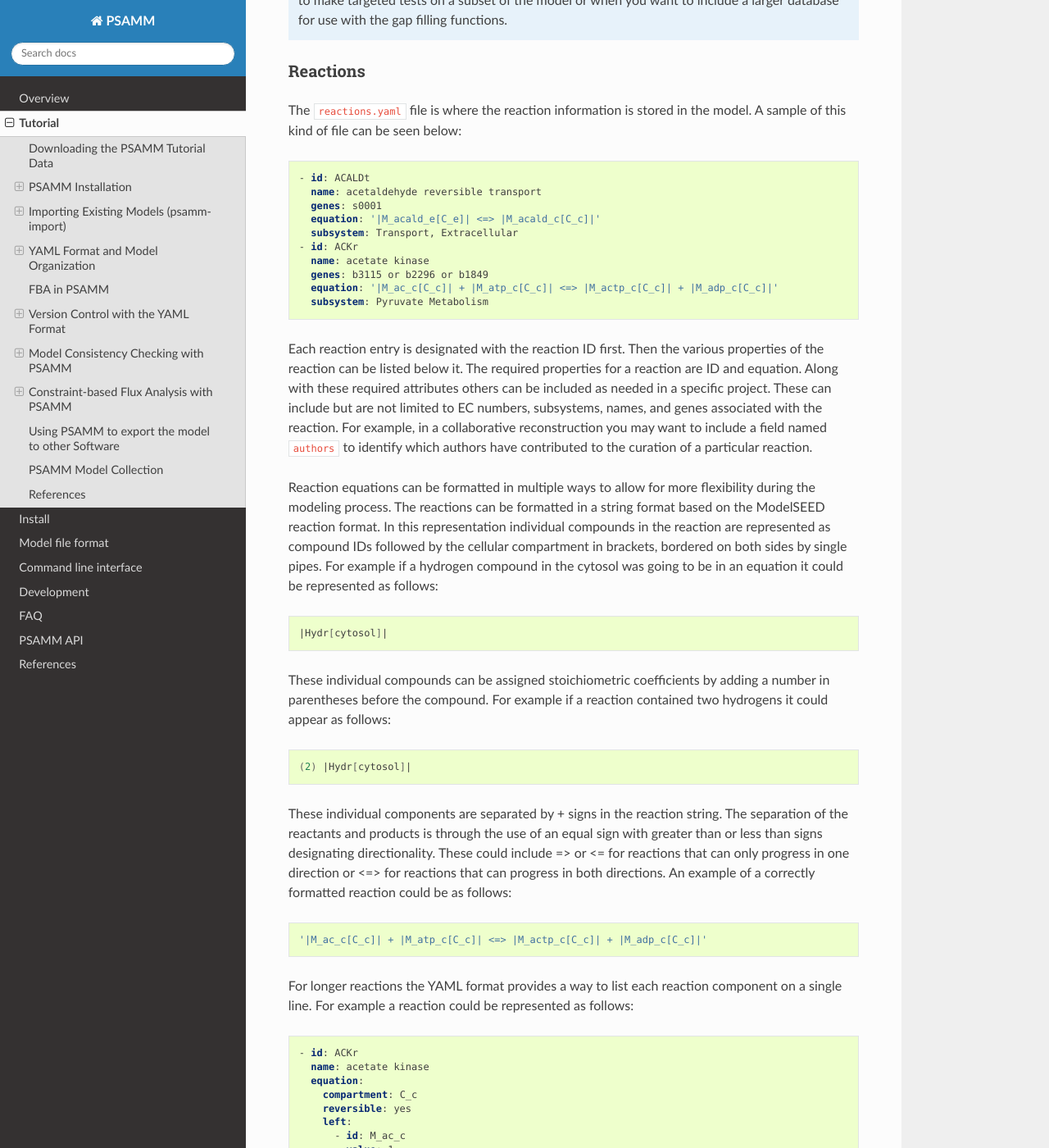
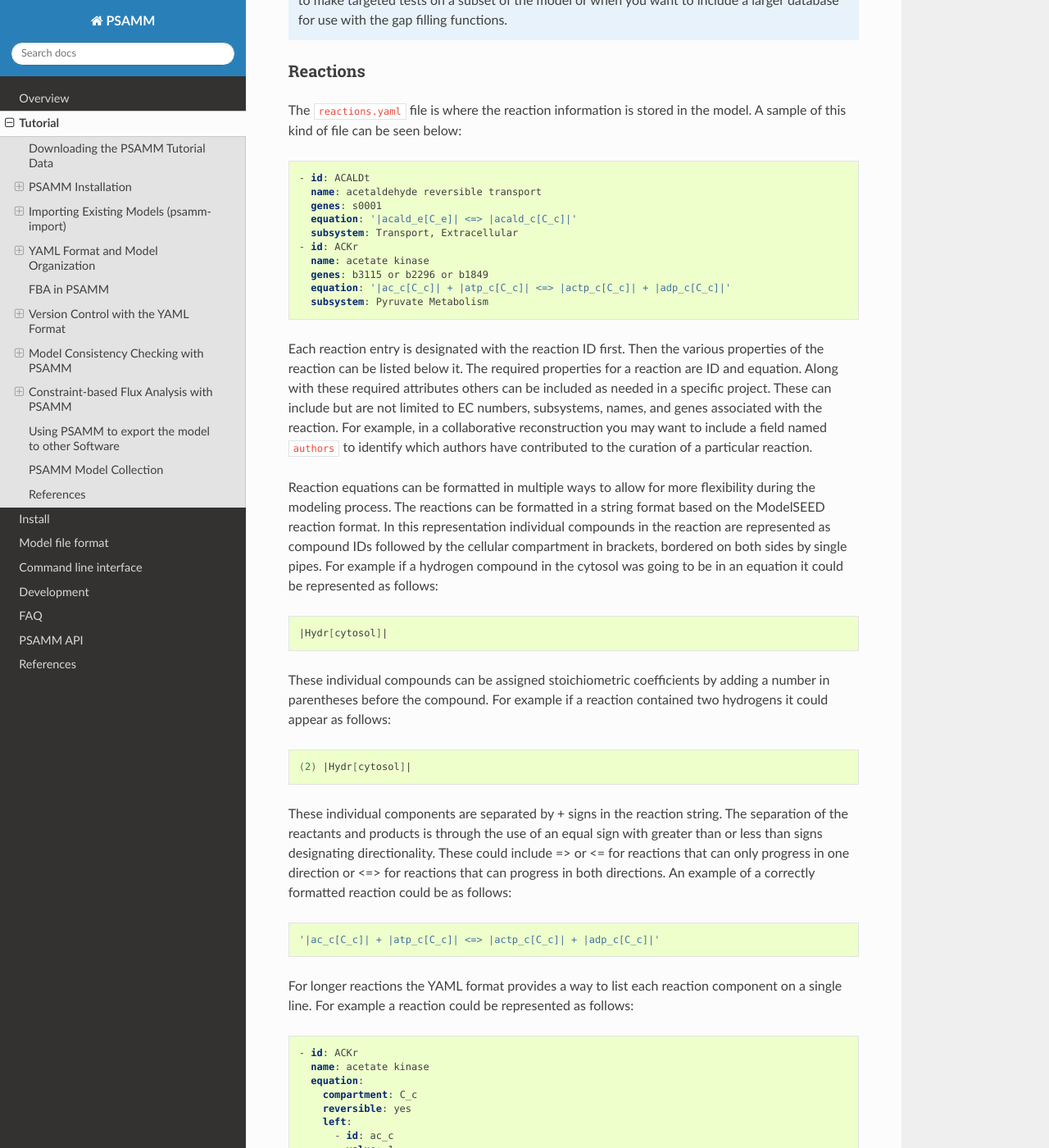
Before and after one commit to zhanglab/psamm, a Sphinx documentation site: the page built from docs/tutorial.rst, in a window 1280 px wide and 1400 px high, scrolled down 10316 px. Shown: the whole window at 82% size. Built offline with Sphinx 7.4.7 and the Read the Docs theme 2.0.0, drawn with Linux system fonts in a browser that asks for light colours; the version number could not be read and is left out; some of the changed text lies outside the part shown.

```diff
--- a/docs/tutorial.rst
+++ b/docs/tutorial.rst
@@ -337,8 +337,8 @@ give the basic statistics of the model and should look like this:
 .. code-block:: shell
 
     ...
-    WARNING: Species M_pyr_b was converted to boundary condition because of "_b" suffix
-    WARNING: Species M_succ_b was converted to boundary condition because of "_b" suffix
+    WARNING: Species pyr_b was converted to boundary condition because of "_b" suffix
+    WARNING: Species succ_b was converted to boundary condition because of "_b" suffix
     INFO: Detected biomass reaction: Biomass_Ecoli_core_w_GAM
     Model: Ecoli_core_model
     - Biomass reaction: Biomass_Ecoli_core_w_GAM
@@ -554,12 +554,12 @@ model. A sample of this kind of file can be seen below:
     - id: ACALDt
       name: acetaldehyde reversible transport
       genes: s0001
-      equation: '|M_acald_e[C_e]| <=> |M_acald_c[C_c]|'
+      equation: '|acald_e[C_e]| <=> |acald_c[C_c]|'
       subsystem: Transport, Extracellular
     - id: ACKr
       name: acetate kinase
       genes: b3115 or b2296 or b1849
-      equation: '|M_ac_c[C_c]| + |M_atp_c[C_c]| <=> |M_actp_c[C_c]| + |M_adp_c[C_c]|'
+      equation: '|ac_c[C_c]| + |atp_c[C_c]| <=> |actp_c[C_c]| + |adp_c[C_c]|'
       subsystem: Pyruvate Metabolism
 
 Each reaction entry is designated with the reaction ID first. Then the various
@@ -600,7 +600,7 @@ formatted reaction could be as follows:
 
 .. code-block:: shell
 
-    '|M_ac_c[C_c]| + |M_atp_c[C_c]| <=> |M_actp_c[C_c]| + |M_adp_c[C_c]|'
+    '|ac_c[C_c]| + |atp_c[C_c]| <=> |actp_c[C_c]| + |adp_c[C_c]|'
 
 For longer reactions the YAML format
 provides a way to list each reaction component on a single line. For example a
@@ -614,14 +614,14 @@ reaction could be represented as follows:
         compartment: C_c
         reversible: yes
         left:
-          - id: M_ac_c
+          - id: ac_c
             value: 1
-          - id: M_atp_c
+          - id: atp_c
             value: 1
         right:
-          - id: M_actp_c
+          - id: actp_c
             value: 1
-          - id: M_adp_c
+          - id: adp_c
             value: 1
       subsystem: Pyruvate Metabolism
 
@@ -638,7 +638,7 @@ property to the reaction like follows:
 
     - id: ACALDt
       name: acetaldehyde reversible transport
-      equation: '|M_acald_e[C_e]| <=> |M_acald_c[C_c]|'
+      equation: '|acald_e[C_e]| <=> |acald_c[C_c]|'
       subsystem: Transport, Extracellular
       genes: gene_0001
 
@@ -667,13 +667,13 @@ The ``compounds.yaml`` file is organized in the same way as the
 
 .. code-block:: yaml
 
-    - id: M_13dpg_c
+    - id: 13dpg_c
       name: 3-Phospho-D-glyceroyl-phosphate
       formula: C3H4O10P2
-    - id: M_2pg_c
+    - id: 2pg_c
       name: D-Glycerate-2-phosphate
       formula: C3H4O7P
-    - id: M_3pg_c
+    - id: 3pg_c
       name: 3-Phospho-D-glycerate
       formula: C3H4O7P
 
@@ -723,16 +723,16 @@ below.
     name: Default medium
     compartment: C_e
     compounds:
-    - id: M_ac_e
+    - id: ac_e
       reaction: EX_ac_e
       lower: 0.0
-    - id: M_acald_e
+    - id: acald_e
       reaction: EX_acald_e
       lower: 0.0
-    - id: M_akg_e
+    - id: akg_e
       reaction: EX_akg_e
       lower: 0.0
-    - id: M_co2_e
+    - id: co2_e
       reaction: EX_co2_e
 
 
@@ -1005,11 +1005,11 @@ would provide mannitol.
 
 .. code-block:: shell
 
-    FRUKIN	0.0	|M_fru_c[C_c]| + |ATP[C_c]| => |D-Fructose-6-phosphate[C_c]| + |ADP[C_c]| + |H[C_c]|
-    MANNI1PDEH	0.0	|Nicotinamide-adenine-dinucleotide[C_c]| + |M_manni1p[C_c]| => |D-Fructose-6-phosphate[C_c]| + |H[C_c]| + |Nicotinamide-adenine-dinucleotide-reduced[C_c]|
-    MANNI1PPHOS	0.0	|M_manni1p[C_c]| + |H2O[C_c]| => |M_manni[C_c]| + |Phosphate[C_c]|
-    MANNIDEH	0.0	|Nicotinamide-adenine-dinucleotide[C_c]| + |M_manni[C_c]| => |Nicotinamide-adenine-dinucleotide-reduced[C_c]| + |M_fru_c[C_c]|
-    MANNIPTS	0.0	|M_manni[C_e]| + |Phosphoenolpyruvate[C_c]| => |M_manni1p[C_c]| + |Pyruvate[C_c]|
+    FRUKIN	0.0	|fru_c[C_c]| + |ATP[C_c]| => |D-Fructose-6-phosphate[C_c]| + |ADP[C_c]| + |H[C_c]|
+    MANNI1PDEH	0.0	|Nicotinamide-adenine-dinucleotide[C_c]| + |manni1p[C_c]| => |D-Fructose-6-phosphate[C_c]| + |H[C_c]| + |Nicotinamide-adenine-dinucleotide-reduced[C_c]|
+    MANNI1PPHOS	0.0	|manni1p[C_c]| + |H2O[C_c]| => |manni[C_c]| + |Phosphate[C_c]|
+    MANNIDEH	0.0	|Nicotinamide-adenine-dinucleotide[C_c]| + |manni[C_c]| => |Nicotinamide-adenine-dinucleotide-reduced[C_c]| + |fru_c[C_c]|
+    MANNIPTS	0.0	|manni[C_e]| + |Phosphoenolpyruvate[C_c]| => |manni1p[C_c]| + |Pyruvate[C_c]|
     ...
 
 Changing the Boundary Definitions Through the Medium File
@@ -1045,18 +1045,18 @@ carbon source.
     name: Default medium
     compartment: C_e
     compounds:
-    +- id: M_manni
+    +- id: manni
     +  lower: -10
-     - id: M_ac_e
+     - id: ac_e
        reaction: EX_ac_e
        lower: 0.0
     @@ -26,7 +28,7 @@ compounds:
        lower: 0.0
-     - id: M_glc_D_e
+     - id: glc_D_e
        reaction: EX_glc_e
     -  lower: -10.0
     +  lower: 0.0
-     - id: M_gln_L_e
+     - id: gln_L_e
        reaction: EX_gln_L_e
        lower: 0.0
 
@@ -1083,11 +1083,11 @@ is not being used.
 
 .. code-block:: shell
 
-    FRUKIN	0.0	|M_fru_c[C_c]| + |ATP[C_c]| => |D-Fructose-6-phosphate[C_c]| + |ADP[C_c]| + |H[C_c]|
-    MANNI1PDEH	10.0	|Nicotinamide-adenine-dinucleotide[C_c]| + |M_manni1p[C_c]| => |D-Fructose-6-phosphate[C_c]| + |H[C_c]| + |Nicotinamide-adenine-dinucleotide-reduced[C_c]|
-    MANNI1PPHOS	0.0	|M_manni1p[C_c]| + |H2O[C_c]| => |M_manni[C_c]| + |Phosphate[C_c]|
-    MANNIDEH	0.0	|Nicotinamide-adenine-dinucleotide[C_c]| + |M_manni[C_c]| => |Nicotinamide-adenine-dinucleotide-reduced[C_c]| + |M_fru_c[C_c]|
-    MANNIPTS	10.0	|M_manni[C_e]| + |Phosphoenolpyruvate[C_c]| => |M_manni1p[C_c]| + |Pyruvate[C_c]|
+    FRUKIN	0.0	|fru_c[C_c]| + |ATP[C_c]| => |D-Fructose-6-phosphate[C_c]| + |ADP[C_c]| + |H[C_c]|
+    MANNI1PDEH	10.0	|Nicotinamide-adenine-dinucleotide[C_c]| + |manni1p[C_c]| => |D-Fructose-6-phosphate[C_c]| + |H[C_c]| + |Nicotinamide-adenine-dinucleotide-reduced[C_c]|
+    MANNI1PPHOS	0.0	|manni1p[C_c]| + |H2O[C_c]| => |manni[C_c]| + |Phosphate[C_c]|
+    MANNIDEH	0.0	|Nicotinamide-adenine-dinucleotide[C_c]| + |manni[C_c]| => |Nicotinamide-adenine-dinucleotide-reduced[C_c]| + |fru_c[C_c]|
+    MANNIPTS	10.0	|manni[C_e]| + |Phosphoenolpyruvate[C_c]| => |manni1p[C_c]| + |Pyruvate[C_c]|
 
 You can also choose to maximize other reactions in the network. For
 example this could be used to analyze the network when production of a certain
@@ -1107,12 +1107,12 @@ function was used as the objective function.
 
 .. code-block:: shell
 
-    EX_M_manni_C_e	-10.0	|M_manni[C_e]| <=>
-    FRUKIN	10.0	|M_fru_c[C_c]| + |ATP[C_c]| => |D-Fructose-6-phosphate[C_c]| + |ADP[C_c]| + |H[C_c]|
-    MANNI1PDEH	0.0	|Nicotinamide-adenine-dinucleotide[C_c]| + |M_manni1p[C_c]| => |D-Fructose-6-phosphate[C_c]| + |H[C_c]| + |Nicotinamide-adenine-dinucleotide-reduced[C_c]|
-    MANNI1PPHOS	10.0	|M_manni1p[C_c]| + |H2O[C_c]| => |M_manni[C_c]| + |Phosphate[C_c]|
-    MANNIDEH	10.0	|Nicotinamide-adenine-dinucleotide[C_c]| + |M_manni[C_c]| => |Nicotinamide-adenine-dinucleotide-reduced[C_c]| + |M_fru_c[C_c]|
-    MANNIPTS	10.0	|M_manni[C_e]| + |Phosphoenolpyruvate[C_c]| => |M_manni1p[C_c]| + |Pyruvate[C_c]|
+    EX_manni_e	-10.0	|manni[C_e]| <=>
+    FRUKIN	10.0	|fru_c[C_c]| + |ATP[C_c]| => |D-Fructose-6-phosphate[C_c]| + |ADP[C_c]| + |H[C_c]|
+    MANNI1PDEH	0.0	|Nicotinamide-adenine-dinucleotide[C_c]| + |manni1p[C_c]| => |D-Fructose-6-phosphate[C_c]| + |H[C_c]| + |Nicotinamide-adenine-dinucleotide-reduced[C_c]|
+    MANNI1PPHOS	10.0	|manni1p[C_c]| + |H2O[C_c]| => |manni[C_c]| + |Phosphate[C_c]|
+    MANNIDEH	10.0	|Nicotinamide-adenine-dinucleotide[C_c]| + |manni[C_c]| => |Nicotinamide-adenine-dinucleotide-reduced[C_c]| + |fru_c[C_c]|
+    MANNIPTS	10.0	|manni[C_e]| + |Phosphoenolpyruvate[C_c]| => |manni1p[C_c]| + |Pyruvate[C_c]|
 
 
 Adding new Compounds to the Model
@@ -1147,16 +1147,16 @@ various new compounds involved in this new pathway.
 .. code-block:: diff
 
     @@ -1,3 +1,12 @@
-    +- id: M_fru_c
+    +- id: fru_c
     +  name: Fructose
     +  formula: C6H12O6
-    +- id: M_manni
+    +- id: manni
     +  name: Mannitol
     +  formula: C6H14O6
-    +- id: M_manni1p
+    +- id: manni1p
     +  name: Mannitol 1-phosphate
     +  formula: C6H13O9P
-     - id: M_13dpg_c
+     - id: 13dpg_c
        name: 3-Phospho-D-glyceroyl-phosphate
        formula: C3H4O10P2
 
@@ -1175,7 +1175,7 @@ compound features are now being added to the model.
 
 .. code-block:: shell
 
-    EX_M_manni_C_e	-10.0	|Mannitol[C_e]| <=>
+    EX_manni_C_e	-10.0	|Mannitol[C_e]| <=>
     FRUKIN	0.0	|Fructose[C_c]| + |ATP[C_c]| => |D-Fructose-6-phosphate[C_c]| + |ADP[C_c]| + |H[C_c]|
     MANNI1PDEH	10.0	|Nicotinamide-adenine-dinucleotide[C_c]| + |Mannitol 1-phosphate[C_c]| => |D-Fructose-6-phosphate[C_c]| + |H[C_c]| + |Nicotinamide-adenine-dinucleotide-reduced[C_c]|
     MANNI1PPHOS	0.0	|Mannitol 1-phosphate[C_c]| + |H2O[C_c]| => |Mannitol[C_c]| + |Phosphate[C_c]|
@@ -1296,7 +1296,7 @@ The output from the search should appear as follows:
 
     INFO: Model: Ecoli_core_model
     INFO: Model Git version: db22229
-    ID: M_fru_c
+    ID: fru_c
     Name: Fructose
     Formula: C6H12O6
     Parsed from: ./compounds.yaml:?:?
@@ -1306,7 +1306,7 @@ be used:
 
 .. code-block:: shell
 
-    (psamm-env) $ psamm-model search compound --id 'M_fru_c'
+    (psamm-env) $ psamm-model search compound --id 'fru_c'
 
 These searches will result in a printout of the relevant information contained
 within the model about these compounds. In a similar way reactions can also be
@@ -1322,7 +1322,7 @@ command can be used:
 
 .. code-block:: shell
 
-    (psamm-env) $ psamm-model search reaction --compound 'M_manni[C_c]'
+    (psamm-env) $ psamm-model search reaction --compound 'manni[C_c]'
 
 
 Stoichiometric Checking
@@ -1349,11 +1349,11 @@ This command will produce an output like the following:
 .. code-block:: shell
 
     ...
-    M_accoa_c	1.0	Acetyl-CoA
-    M_acald_e	1.0	Acetaldehyde
-    M_acald_c	1.0	Acetaldehyde
-    M_h_e	0.0	H
-    M_h_c	0.0	H
+    accoa_c	1.0	Acetyl-CoA
+    acald_e	1.0	Acetaldehyde
+    acald_c	1.0	Acetaldehyde
+    h_e	0.0	H
+    h_c	0.0	H
     INFO: Consistent compounds: 73/75
 
 The ``masscheck`` command will first try to assign a positive mass to all of
@@ -1404,14 +1404,14 @@ Sometimes the residue minimization problem may have multiple solutions. In
 these cases the residue value may be reallocated among a few connected
 reactions. In this example the unbalanced reaction is the MANNIDEH reaction::
 
-    MANNIDEH    |M_manni[C_c]| + |M_nad_c[C_c]| => |M_fru_c[C_c]| + |M_nadh_c[C_c]|
+    MANNIDEH    |manni[C_c]| + |nad_c[C_c]| => |fru_c[C_c]| + |nadh_c[C_c]|
 
 In this reaction equation the right hand side is missing a proton. However
 minimization problem can result in the residue being placed on either the
-`M_fru_c` or the `M_nadh_c` compounds in an attempt to balance the reaction.
-Because `M_nadh_c` occurs in thirteen other reactions in the network, the
+`fru_c` or the `nadh_c` compounds in an attempt to balance the reaction.
+Because `nadh_c` occurs in thirteen other reactions in the network, the
 program has already determined that that compound is stoichiometrically
-consistent. On the other hand `M_fru_c` only occurs one other time. Since
+consistent. On the other hand `fru_c` only occurs one other time. Since
 this compound is less connected the minimization problem will assign the
 non-zero residual to this compound. This process results in the FRUKIN reaction
 which contains this compound as being identified as being stoichiometrically
@@ -1765,7 +1765,7 @@ added into the media along with mannitol then the results might appear as follow
 .. code-block:: shell
 
     EX_glc_e	-10.0	-2.0	|D-Glucose[C_e]| <=>
-    EX_M_manni_C_e	-9.0	-3.0	|Mannitol[C_e]| <=>
+    EX_manni_e	-9.0	-3.0	|Mannitol[C_e]| <=>
     MANNIPTS	3.0	9.0	|Mannitol[C_e]| + |Phosphoenolpyruvate[C_c]| => |Mannitol 1-phosphate[C_c]| + |Pyruvate[C_c]|
     GLCpts	2.0	10.0	|D-Glucose[C_e]| + |Phosphoenolpyruvate[C_c]| => |Pyruvate[C_c]| + |D-Glucose-6-phosphate[C_c]|
 
@@ -1909,7 +1909,7 @@ essential to the network:
 
 .. code-block:: shell
 
-    EX_M_manni_C_e	1
+    EX_manni_e	1
     EX_ac_e	0
     EX_acald_e	0
     EX_akg_e	0
```
